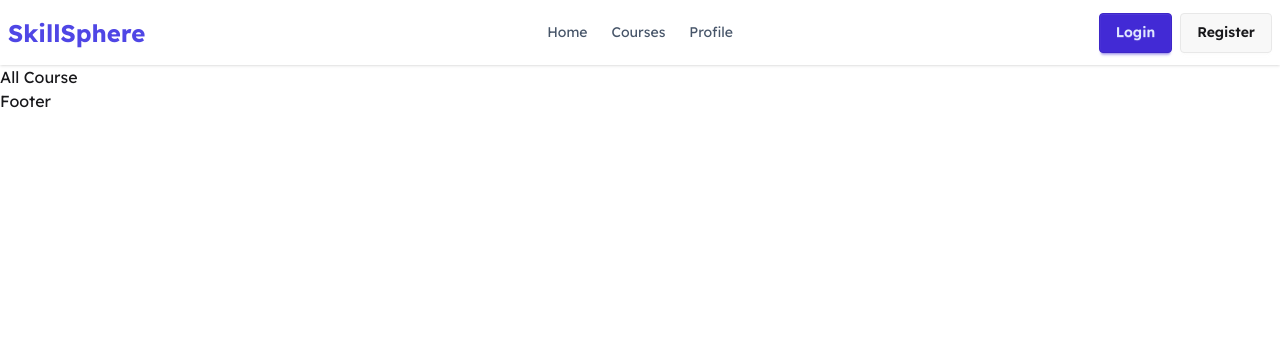
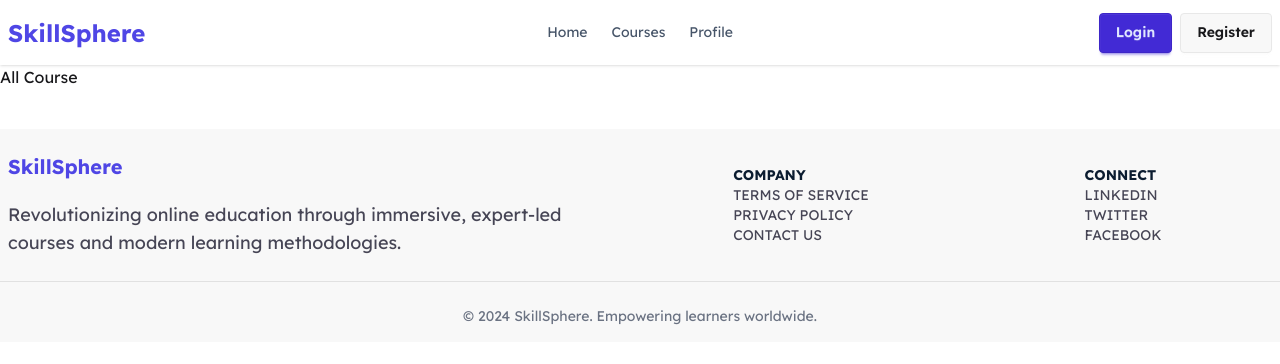
Before and after one commit to md-morsalin10/A8-SkillSphere-Online-Learning-Platform, a Next.js app: page /courses in a window 1280 px wide. Shown: the top 364 px of the page. Built offline with nearby package versions, Linux system fonts and the light colour scheme.

Commit message:
footer created

```diff
--- a/src/components/Footer.jsx
+++ b/src/components/Footer.jsx
@@ -1,9 +1,44 @@
 import React from 'react';
+import { FaMedal } from 'react-icons/fa';
+import { IoMdTrophy } from 'react-icons/io';
 
 const Footer = () => {
     return (
-        <div>
-            Footer
+        <div className=' mt-10 bg-base-200'>
+            <div className='container mx-auto grid grid-cols-12 gap-2 py-4'>
+                <div className='col-span-3 lg:col-span-6  p-2 space-y-5'>
+                    <h2 className='text-xl font-bold text-[#4F46E5]'>SkillSphere</h2>
+                    <p className='text-[#464555] text-lg'>Revolutionizing online education through
+                        immersive, expert-led courses and modern
+                        learning methodologies.</p>
+                </div>
+
+
+
+                <div className='col-span-3  flex flex-col justify-center items-center'>
+
+                    <ul className='text-[#464555] text-sm'>
+                        <h2 className='text-[#0B1C30] font-bold'>COMPANY</h2>
+                        <li>TERMS OF SERVICE</li>
+                        <li>PRIVACY POLICY</li>
+                        <li>CONTACT US</li>
+                    </ul>
+                </div>
+
+                <div className='col-span-3  flex flex-col justify-center items-center'>
+
+                    <ul className='text-[#464555] text-sm'>
+                        <h2 className='text-[#0B1C30] font-bold'>CONNECT</h2>
+                        <li>LINKEDIN</li>
+                        <li>TWITTER</li>
+                        <li>FACEBOOK</li>
+                    </ul>
+                </div>
+            </div>
+            <hr className='opacity-10 pt-2 container mx-auto' />
+            <div className='text-center py-4'>
+                <p className='text-gray-500 text-sm'>© 2024 SkillSphere. Empowering learners worldwide.</p>
+            </div>
         </div>
     );
 };
--- a/src/components/HomePage/InstructorCard.jsx
+++ b/src/components/HomePage/InstructorCard.jsx
@@ -4,7 +4,7 @@ import React from 'react';
 const InstructorCard = ({ins}) => {
     const {name,image, role} = ins
     return (
-        <div className='p-9 border border-gray-200 shadow-2xl rounded-2xl'>
+        <div className='p-9 border border-gray-200 shadow-xl rounded-2xl'>
             <div className='flex w-full rounded-full p-5 border-3 border-green-500 relative aspect-square justify-center items-center '>
                 <Image
                 src={image}
--- a/src/components/HomePage/InstructorSection.jsx
+++ b/src/components/HomePage/InstructorSection.jsx
@@ -9,15 +9,15 @@ const InstructorSection =async () => {
     console.log(instructor);
 
     return (
-        <div className='container mx-auto py-8'>
+        <div className='container mx-auto p-2 py-8'>
             <h2 className='text-4xl font-bold text-[#0B1C30] text-center py-8'>Top Instructors</h2>
-            <div className='container mx-auto grid grid-cols-1 md:grid-cols-4 gap-5'>
+            <div className='container mx-auto grid grid-cols-1 md:grid-cols-4 p-4 gap-5'>
                 {
                     instructor.map(ins=> <InstructorCard key={ins.id} ins={ins}></InstructorCard>)
                 }
             </div>
 
-            <div className='w-2xl mx-auto border  border-gray-100 shadow-2xl mt-10 space-y-2 py-8 flex justify-center items-center flex-col rounded-2xl'>
+            <div className='lg:w-2xl mx-auto border  border-gray-100 shadow-2xl mt-10 space-y-6 py-8 flex justify-center items-center flex-col rounded-2xl'>
                 <h2 className='text-[#0B1C30] text-lg'>Ready to transform your career?</h2>
                 <button className='btn btn-primary rounded-3xl py-5'>Join the Community</button>
             </div>
```
